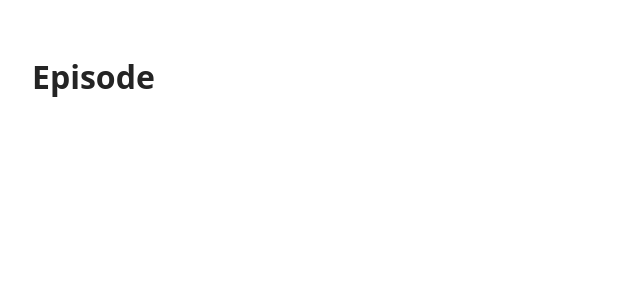
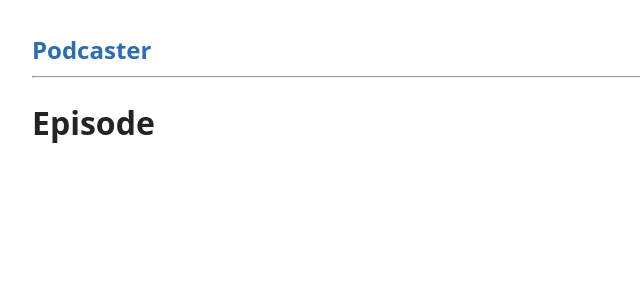
Before and after one commit to fcodiaz8/podcasts-bcnc, a React (Vite) app: page /podcast/1/episode/1 in a window 1280 px wide. Shown: the top 300 px of the page, without its empty margins (0-640 px from the left). Built offline with nearby package versions, Linux system fonts and the light colour scheme.

Commit message:
Router con RouterProvider/Layout

```diff
--- a/src/App.css
+++ /dev/null
@@ -1,5 +0,0 @@
-#root {
-  width: 100%;
-  margin: 0;
-  padding: 2rem;
-}
--- a/src/App.jsx
+++ /dev/null
@@ -1,20 +0,0 @@
-import { Routes, Route, Navigate } from "react-router-dom";
-import "./App.css";
-import { Podcasts } from "./pages/podcasts";
-import { Podcast } from "./pages/podcast";
-import { Episode } from "./pages/episode";
-
-const App = () => {
-  return (
-    <Routes>
-      <Route path="/" element={<Podcasts />} />
-      <Route path="/podcast/:podcastId" element={<Podcast />} />
-      <Route
-        path="/podcast/:podcastId/episode/:episodeId"
-        element={<Episode />}
-      />
-    </Routes>
-  );
-};
-
-export default App;
--- a/src/index.css
+++ b/src/index.css
@@ -19,8 +19,13 @@ body {
   min-height: 100vh;
 }
 
-h2,
 p {
   margin: 0;
   padding: 0;
 }
+
+#root {
+  width: 100%;
+  margin: 0;
+  padding: 2rem;
+}
--- a/src/main.jsx
+++ b/src/main.jsx
@@ -1,13 +1,11 @@
 import { StrictMode } from "react";
 import { createRoot } from "react-dom/client";
-import { BrowserRouter } from "react-router-dom";
+import { RouterProvider } from "react-router-dom";
 import "./index.css";
-import App from "./App.jsx";
+import { router } from "./router.jsx";
 
 createRoot(document.getElementById("root")).render(
   <StrictMode>
-    <BrowserRouter>
-      <App />
-    </BrowserRouter>
+    <RouterProvider router={router} />
   </StrictMode>
 );
--- /dev/null
+++ b/src/pages/Layout/index.jsx
@@ -0,0 +1,19 @@
+import { Outlet, Link } from "react-router-dom";
+import * as S from "./styles";
+
+export const Layout = () => {
+  return (
+    <S.Layout>
+      <header>
+        <nav>
+          <Link to="/">Podcaster</Link>
+        </nav>
+        <hr />
+      </header>
+
+      <main>
+        <Outlet />
+      </main>
+    </S.Layout>
+  );
+};
--- /dev/null
+++ b/src/pages/Layout/styles.js
@@ -0,0 +1,22 @@
+import styled from "styled-components";
+
+export const Layout = styled.div`
+  --color-primary: #2b6cb6;
+
+  header {
+    a {
+      font-size: 1.5rem;
+      font-weight: bold;
+      color: var(--color-primary);
+      text-decoration: none;
+    }
+
+    a:hover {
+      color: #0000aa;
+    }
+
+    hr {
+      width: 100%;
+    }
+  }
+`;
--- a/src/pages/podcasts/index.jsx
+++ b/src/pages/podcasts/index.jsx
@@ -3,8 +3,6 @@ import * as S from "./styles";
 export const Podcasts = () => {
   return (
     <S.Podcasts>
-      <h2>Podcaster</h2>
-      <hr />
       <S.Filter>
         <p>100</p>
         <input type="text" placeholder="Filter podcasts..." id="filter" />
--- a/src/pages/podcasts/styles.js
+++ b/src/pages/podcasts/styles.js
@@ -2,14 +2,6 @@ import styled from "styled-components";
 
 export const Podcasts = styled.section`
   --color-primary: #2b6cb6;
-
-  h2 {
-    color: var(--color-primary);
-  }
-
-  hr {
-    width: 100%;
-  }
 `;
 
 export const Filter = styled.div`
--- /dev/null
+++ b/src/router.jsx
@@ -0,0 +1,18 @@
+import { createBrowserRouter } from "react-router-dom";
+import { Podcasts } from "./pages/Podcasts";
+import { Layout } from "./pages/Layout";
+import { Podcast } from "./pages/Podcast";
+import { Episode } from "./pages/Episode";
+
+export const router = createBrowserRouter([
+  {
+    path: "/",
+    element: <Layout />,
+    children: [
+      { index: true, element: <Podcasts /> },
+      { path: "/podcast/:podcastId", element: <Podcast /> },
+      { path: "/podcast/:podcastId/episode/:episodeId", element: <Episode /> },
+      { path: "*", element: <h2>Pagina no encontrada</h2> },
+    ],
+  },
+]);
```
